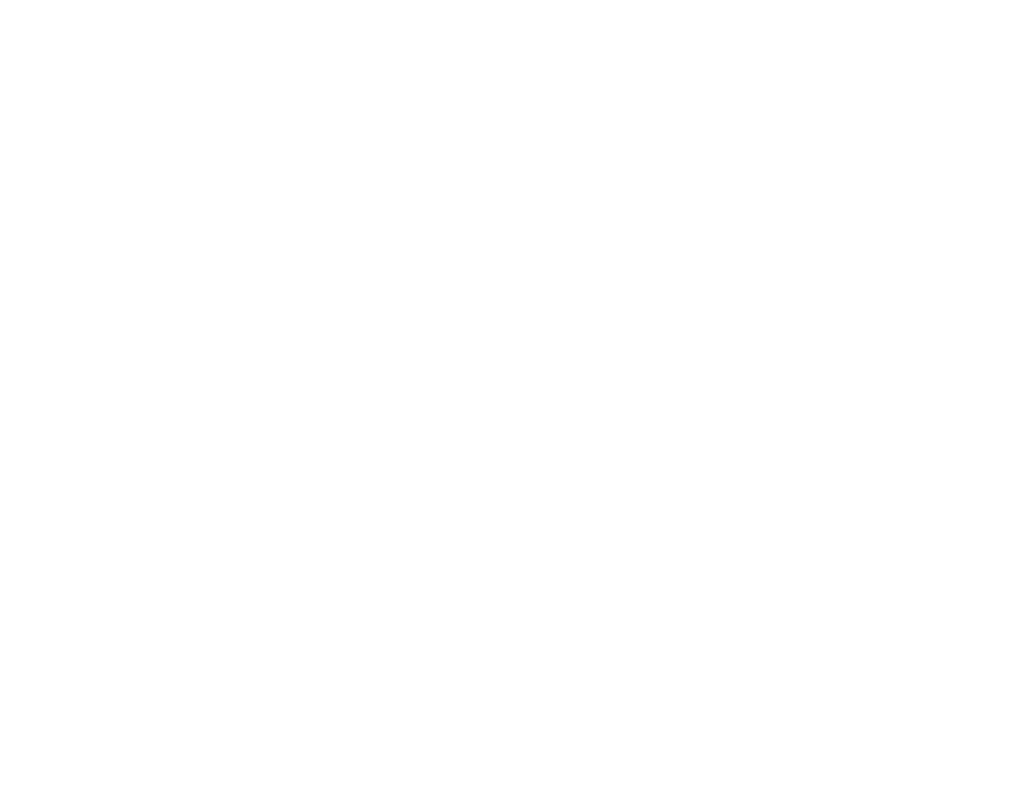
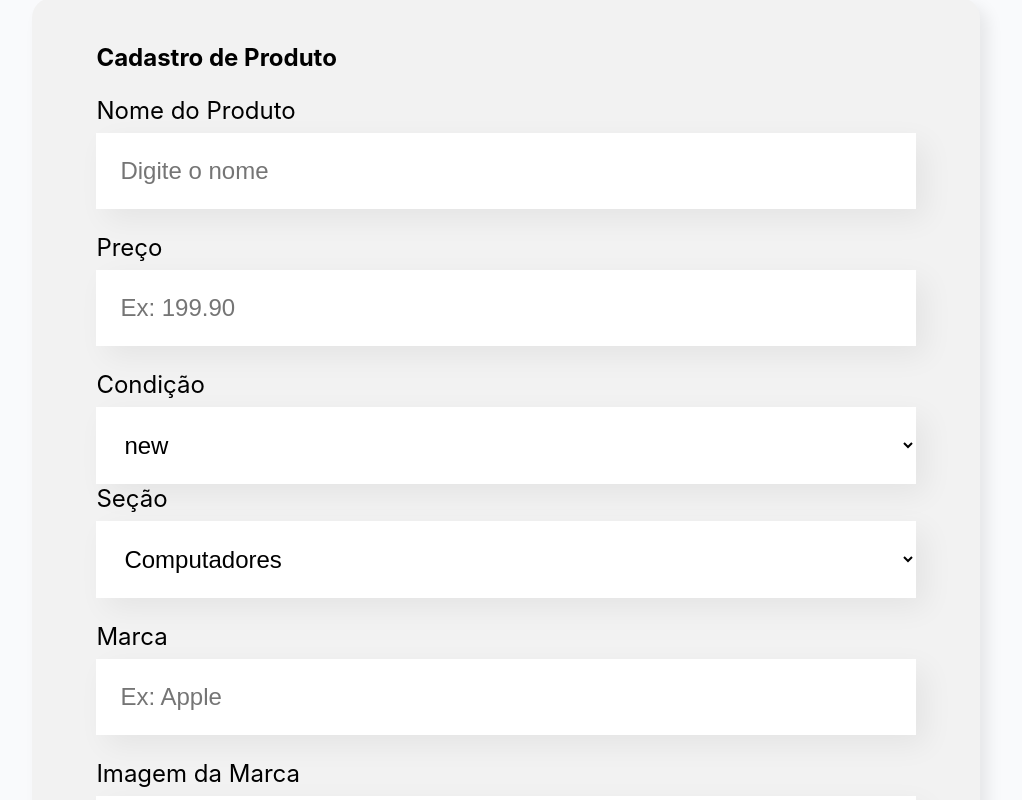
Before and after one commit to Miguel-Silva-Alves/ava-01-prw2, a React (Vite) app: page / in a window 1280 px wide. Shown: the part 1700-2500 px from the top of the page, without its empty margins (134-1156 px from the left). Before the commit the page ends 1478 px from the top, so only its background shows below. Built offline with nearby package versions, Linux system fonts and the light colour scheme.

Commit message:
:sparkles: feat: add forms on home project

```diff
--- a/src/App.css
+++ b/src/App.css
@@ -37,3 +37,14 @@
   justify-content: space-between;
   margin-top: 10px;
 }
+
+.form-section {
+  margin-top: 80px;
+  padding: 60px 40px;
+  background: #f9fafc;
+  border-radius: 20px;
+  width: 80%;
+  margin-left: auto;
+  margin-right: auto;
+  box-shadow: 0 10px 30px rgba(0,0,0,0.05);
+}
--- a/src/App.jsx
+++ b/src/App.jsx
@@ -2,11 +2,12 @@
 import './App.css'
 import Area from './components/area/area'
 import Banner from './components/banner/banner'
+import Forms from './components/forms/forms'
 import HorizontalSections from './components/section/horizontalSections'
 
 function App() {
 
-  // 🔥 agora é products
+  // agora é products
   const [products, setProducts] = useState([
     {
       productName: "MacBook Pro",
@@ -42,7 +43,7 @@
   const [newName, setNewName] = useState("")
   const [newImage, setNewImage] = useState("")
 
-  // 🚀 adicionar nova section
+  // adicionar nova section
   const handleAddSection = () => {
     if (!newName || !newImage) return
 
@@ -57,6 +58,11 @@
     setNewImage("")
   }
 
+  // adicionar novo produto
+  const handleAddProduct = (product) => {
+    setProducts([...products, product])
+  }
+
   return (
     <>
       <div className="container">
@@ -67,7 +73,7 @@
           onAdd={() => setShowModal(true)}
         />
 
-        {/* 🔥 AREAS BASEADAS NAS SECTIONS */}
+        {/* AREAS BASEADAS NAS SECTIONS */}
         {sections.map((section) => (
           <Area
             key={section.name}
@@ -81,7 +87,15 @@
         ))}
       </div>
 
-      {/* 🔥 MODAL */}
+      <div className="form-section">
+        <Forms
+          onAddProduct={handleAddProduct}
+          sections={sections}
+          itens={sections.map(s => s.name)} // dropdown com as sections
+        />
+      </div>
+
+      {/* MODAL */}
       {showModal && (
         <div className="modal-overlay">
           <div className="modal">
--- a/src/components/forms/forms.jsx
+++ b/src/components/forms/forms.jsx
@@ -7,33 +7,102 @@
 
 const Forms = (props) => {
 
-    // Criando os estados
-    const [name, setName] = useState('')
-    const [title, setTitle] = useState('')
-    const [image, setImage] = useState('')
-    const [area, setArea] = useState('')
+    const [productName, setProductName] = useState('')
+    const [price, setPrice] = useState('')
+    const [condition, setCondition] = useState('')
+    const [sectionName, setSectionName] = useState('')
+    const [brandName, setBrandName] = useState('')
+    const [brandImage, setBrandImage] = useState('')
+    const [userImage, setUserImage] = useState('')
 
     const toSave = (evento) => {
         evento.preventDefault()
-        // console.log('Form foi submetido => ', name, title, image, area)
-        props.onAddProf({
-            "name": name,
-            "title": title,
-            "image": image,
-            "area": area
+
+        // 🔥 busca a section completa pelo nome
+        const selectedSection = props.sections.find(
+            (s) => s.name === sectionName
+        )
+
+        props.onAddProduct({
+            productName,
+            price,
+            condition,
+            sectionName,
+            sectionImage: selectedSection?.image || '',
+            brandName,
+            brandImage,
+            userImage
         })
+
+        // limpar form
+        setProductName('')
+        setPrice('')
+        setCondition('')
+        setSectionName('')
+        setBrandName('')
+        setBrandImage('')
+        setUserImage('')
     }
+
     return (
         <section className="forms">
             <form onSubmit={toSave}>
-                <h2>Dados do professor:</h2>
-                <FieldText label="Nome" placeholder="Digite seu nome" value={name} onChange={(e) => setName(e)} />
-                <FieldText label="Título" placeholder="Digite seu título" value={title} onChange={(e) => setTitle(e)} />
-                <FieldText label="Imagem" placeholder="Digite o endereço da imagem" value={image} onChange={(e) => setImage(e)} />
-                <DropDown label="Área de atuação" itens={props.itens} value={area} toChange={setArea} />
-                <Button text="Salvar" />
+                <h2>Cadastro de Produto</h2>
+
+                <FieldText
+                    label="Nome do Produto"
+                    placeholder="Digite o nome"
+                    value={productName}
+                    onChange={setProductName}
+                />
+
+                <FieldText
+                    label="Preço"
+                    placeholder="Ex: 199.90"
+                    value={price}
+                    onChange={setPrice}
+                />
+
+                <DropDown
+                    label="Condição"
+                    itens={["new", "used"]}
+                    value={condition}
+                    toChange={setCondition}
+                />
+
+                {/* 🔥 agora escolhe a seção existente */}
+                <DropDown
+                    label="Seção"
+                    itens={props.itens}
+                    value={sectionName}
+                    toChange={setSectionName}
+                />
+
+                <FieldText
+                    label="Marca"
+                    placeholder="Ex: Apple"
+                    value={brandName}
+                    onChange={setBrandName}
+                />
+
+                <FieldText
+                    label="Imagem da Marca"
+                    placeholder="URL da imagem"
+                    value={brandImage}
+                    onChange={setBrandImage}
+                />
+
+                <FieldText
+                    label="Imagem do Usuário"
+                    placeholder="URL da imagem"
+                    value={userImage}
+                    onChange={setUserImage}
+                />
+
+                <Button text="Salvar Produto" />
             </form>
         </section>
     )
 }
+
 export default Forms;
```
